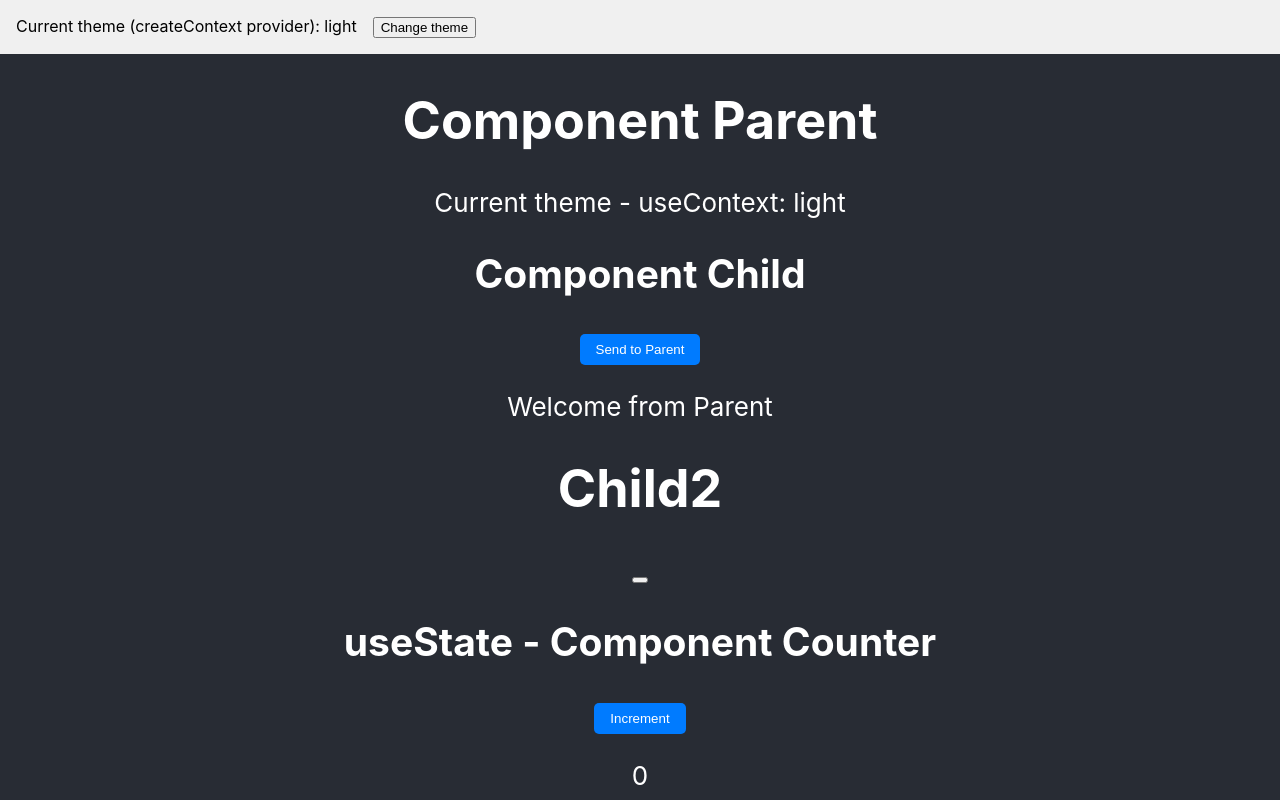
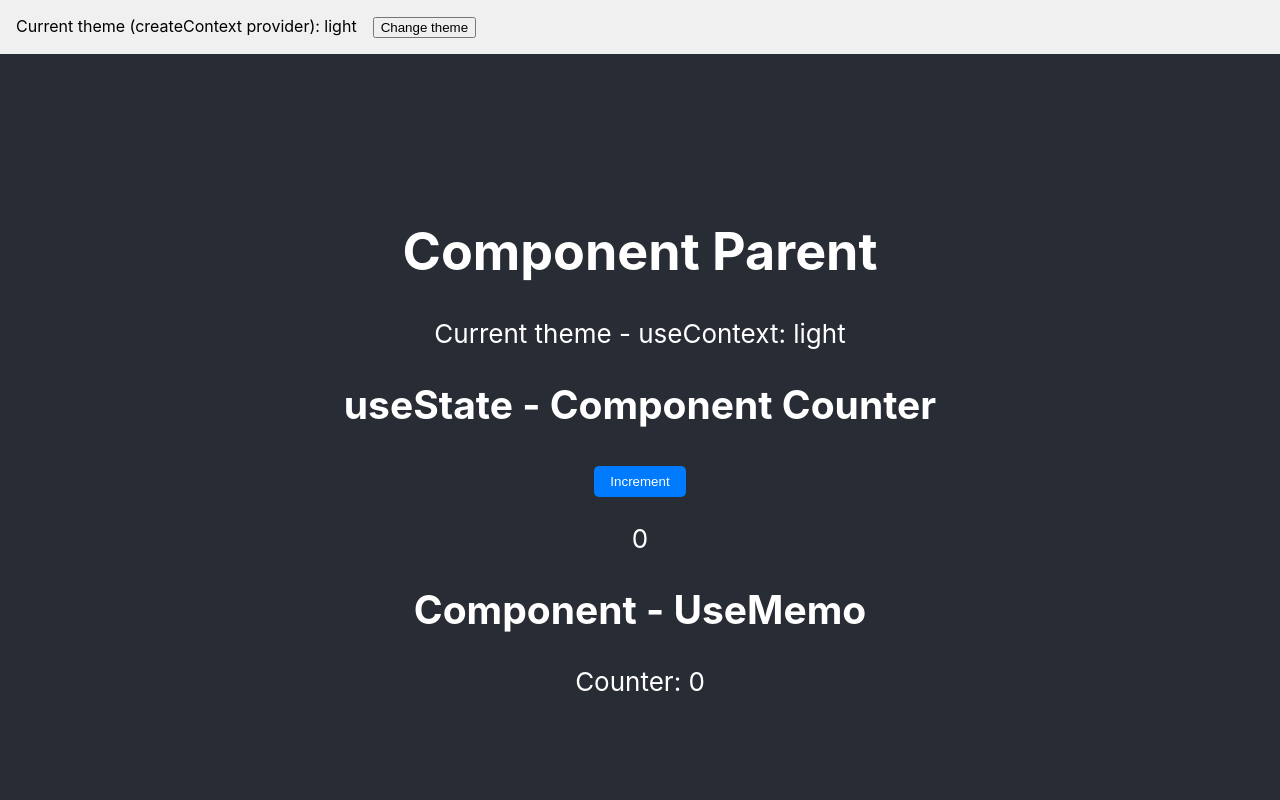
Before and after one commit to piotrekc/react-app, a React (Create React App) app: page / in a window 1280 px wide. Shown: the top 800 px of the page. Built offline with nearby package versions, Linux system fonts and the light colour scheme.

Commit message:
React app - useMemo

```diff
--- a/src/components/Parent.tsx
+++ b/src/components/Parent.tsx
@@ -2,6 +2,7 @@ import React, { useCallback, useContext, useState } from 'react';
 import Child from './Child';
 import UseStateCounter from './UseStateCounter';
 import UseEffect from './UseEffect'
+import UseMemo from './UseMemo';
 import Child2 from './Child2';
 import ThemeContext from '../context/ThemeContext';
 
@@ -11,10 +12,13 @@ const Parent: React.FC = () => {
 
   const [count, setCount] = useState<number>(0);
 
+  // const increase = () => setCount(count => count + 1);
+
   const increase = useCallback(() => {
     console.log(`Parent - render - useCallback`);
     setCount(count => count + 1)
   }, []);
+
 
   const handleChildClick = (childData: string): void => {
     console.log(`Parent - Child has send: ${childData}`);
@@ -26,11 +30,12 @@ const Parent: React.FC = () => {
     <div>
       <h1>Component Parent</h1>
       <div>Current theme - useContext: {theme}</div>
-      <Child text={message} onButtonClick={handleChildClick} />
-      <Child2 count={count} onButtonClick={handleChildClick}/>
+      {/* <Child text={message} onButtonClick={handleChildClick} /> */}
+      {/* <Child2 count={count} onButtonClick={handleChildClick}/> */}
       {/* <UseStateCounter count={count} setCount={setCount}/> */}
       <UseStateCounter count={count} setCount={increase}/>
-      <UseEffect count={count}/>
+      {/* <UseEffect count={count}/> */}
+      <UseMemo count={count}/>
     </div>
   );
 };
--- /dev/null
+++ b/src/components/UseMemo.tsx
@@ -0,0 +1,20 @@
+import React, { useMemo } from 'react';
+
+interface UseMemoProps {
+    count: number;
+}
+
+const UseMemo: React.FC<UseMemoProps> = ({ count }) => {
+    console.log(`UseMemo - count: ${count}`);
+
+    const counter = useMemo(() => count * 2, [count])
+
+    return (
+        <div>
+            <h2>{`Component - UseMemo`}</h2>
+            <p>{`Counter: ${counter}`}</p>
+        </div>
+    )
+};
+
+export default UseMemo;
```
